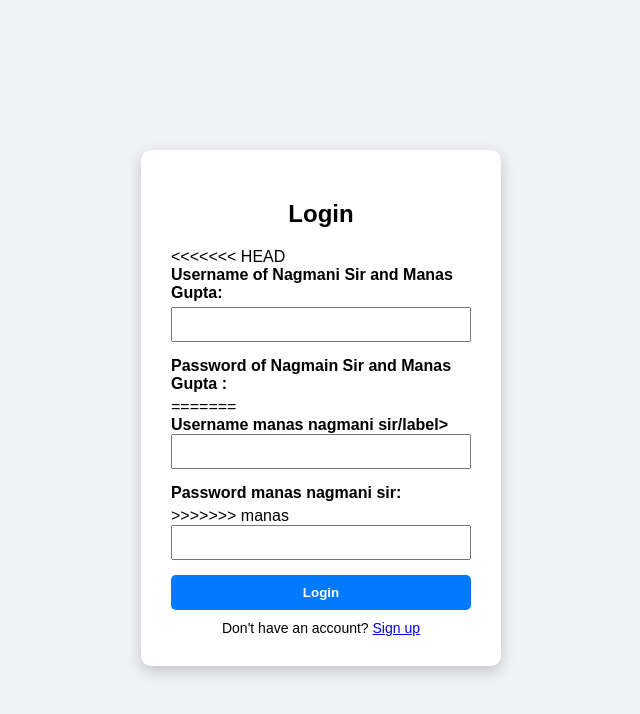
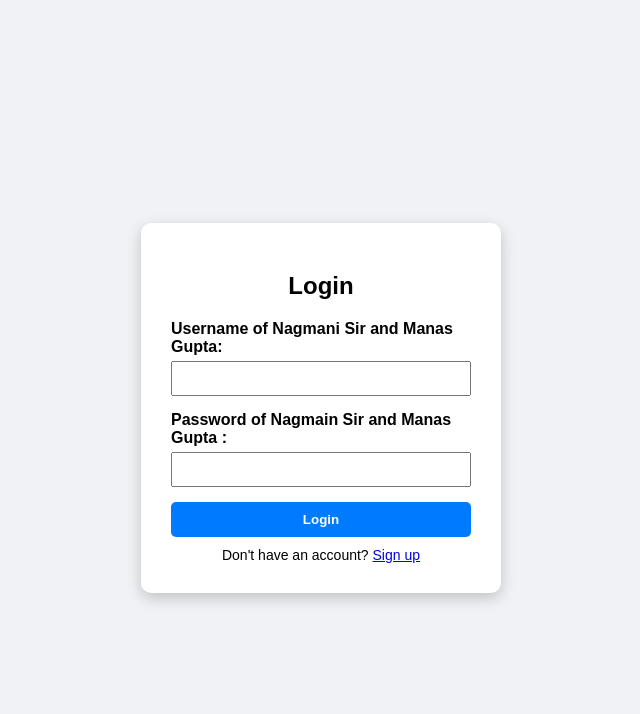
Before and after one commit to MANAS-JI/NEW_GIT_PROJECT, a plain HTML site: page index.html in a window 1280 px wide. Shown: the whole page, without its empty margins (319-959 px from the left). Drawn offline with Linux system fonts and the light colour scheme.

Commit message:
Update index.html

```diff
--- a/index.html
+++ b/index.html
@@ -70,19 +70,12 @@
     <h2>Login</h2>
     <form action="/login" method="post">
       <div class="form-group">
-<<<<<<< HEAD
         <label for="username">Username of Nagmani Sir and Manas Gupta:</label>
         <input type="text" id="username" name="username" required />
       </div>
       <div class="form-group">
         <label for="password">Password of Nagmain Sir and Manas Gupta :</label>
-=======
-        <label for="username">Username manas nagmani sir/label>
-        <input type="text" id="username" name="username" required />
-      </div>
-      <div class="form-group">
-        <label for="password">Password manas nagmani sir:</label>
->>>>>>> manas
+
         <input type="password" id="password" name="password" required />
       </div>
       <button type="submit" class="login-button">Login</button>
```
